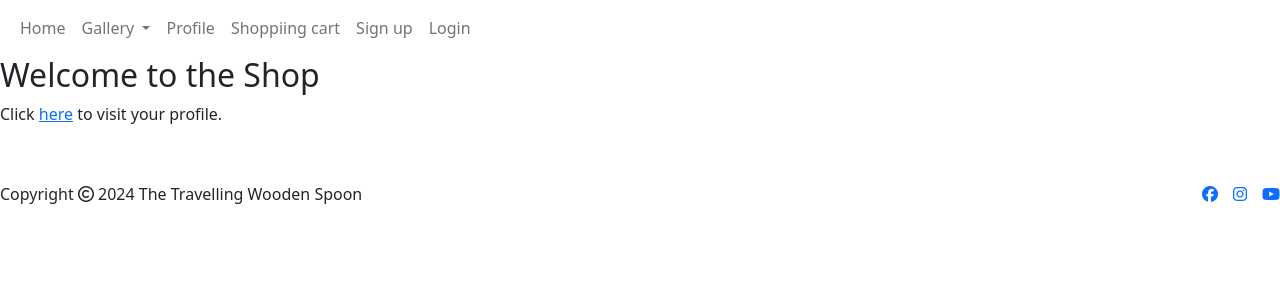
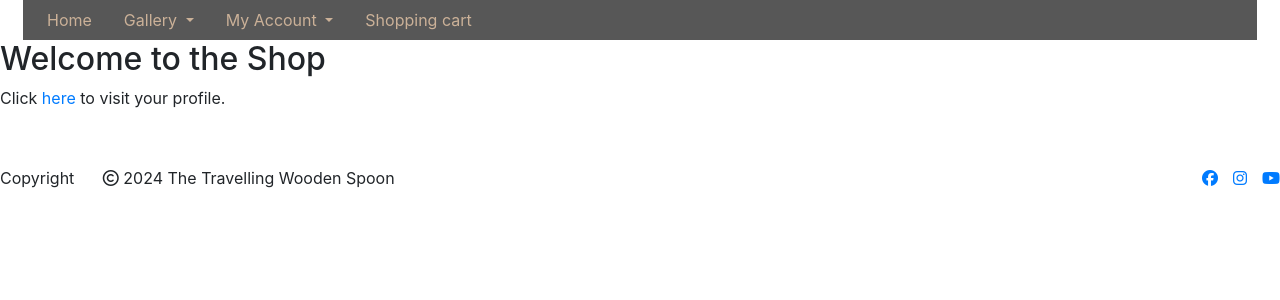
Before and after one commit to merzann/v2_creative_spark_images_photography_shop, a Django app: template shop/templates/shop/index.html in a window 1280 px wide. Shown: the top 300 px of the page. Run offline with Django 4.2, Linux system fonts and the light colour scheme; the template is opened without the code that fills it: most values are stand-ins (such as "Sample title", 1, 10 or a date in 2020); some libraries are stand-ins or nearby versions.

Commit message:
feat(app): wrap all links related to account and profile management into nav menu item 'My Account'

```diff
--- a/my_shop/settings.py
+++ b/my_shop/settings.py
@@ -97,7 +97,10 @@ ROOT_URLCONF = "my_shop.urls"
 TEMPLATES = [
     {
         'BACKEND': 'django.template.backends.django.DjangoTemplates',
-        'DIRS': [os.path.join(BASE_DIR, "templates")],
+        'DIRS': [
+            os.path.join(BASE_DIR, "templates"),
+            os.path.join(BASE_DIR, "templates", "allauth"),
+        ],
         'APP_DIRS': True,
         'OPTIONS': {
             'context_processors': [
--- /dev/null
+++ b/static/css/style.css
@@ -0,0 +1,51 @@
+/* Navbar */
+.navbar {
+    padding-bottom: 1rem;
+    display: flex;
+    justify-content: space-between;
+    align-items: center;
+    margin: auto;
+    padding: 0 0.5em;
+    position: relative;
+    z-index: 1000;
+}
+
+.navbar-collapse {
+    background-color: rgba(17, 16, 16, 0.7);
+    width: 100%;
+    padding: 0;
+    transition: all 0.3s ease-in-out;
+}
+
+.navbar-nav .nav-item {
+    margin-left: 1rem;
+}
+
+li.nav-item a {
+    color: rgb(203, 177, 152) !important;
+}
+
+li.nav-item a:hover{
+    color: rgb(85, 63, 70) !important;
+}
+
+.navbar-light .navbar-nav .nav-link.active {
+    color: #f8f9fa !important;
+}
+
+.navbar-toggler-icon {
+    filter: invert(1);
+}
+
+button.navbar-toggler {
+    border-color: #f8f9fa !important;
+}
+
+div.dropdown-menu {
+    background-color: rgba(17, 16, 16, 0.7) !important;
+    display: none;
+}
+
+div.dropdown-menu.show {
+    display: block !important;
+}
--- a/templates/base.html
+++ b/templates/base.html
@@ -32,12 +32,10 @@
     <link href="https://fonts.googleapis.com/css2?family=Montserrat:ital,wght@0,100..700;1,100..700&family=Poiret+One&display=swap" rel="stylesheet">
 
     <!-- Bootstrap CSS -->
-    <link href="https://cdn.jsdelivr.net/npm/bootstrap@5.0.1/dist/css/bootstrap.min.css" rel="stylesheet"
-        integrity="sha384-+0n0xVW2eSR5OomGNYDnhzAbDsOXxcvSN1TPprVMTNDbiYZCxYbOOl7+AMvyTG2x" crossorigin="anonymous">
-
+    <link rel="stylesheet" href="https://cdn.jsdelivr.net/npm/bootstrap@4.6.2/dist/css/bootstrap.min.css"
+        integrity="sha384-xOolHFLEh07PJGoPkLv1IbcEPTNtaed2xpHsD9ESMhqIYd0nLMwNLD69Npy4HI+N" crossorigin="anonymous">
     <!-- Custom stylesheet -->
     <link rel="stylesheet" href="{% static 'css/style.css' %}">
-
     {% endblock %}
 
     {% block extra_css %}
@@ -45,22 +43,19 @@
 
     {% block corejs %}
     <!-- Bootstrap JS -->
-    <script src="https://cdn.jsdelivr.net/npm/bootstrap@5.0.1/dist/js/bootstrap.bundle.min.js"
-        integrity="sha384-gtEjrD/SeCtmISkJkNUaaKMoLD0//ElJ19smozuHV6z3Iehds+3Ulb9Bn9Plx0x4" crossorigin="anonymous">
-    </script>
-    <script src="https://cdn.jsdelivr.net/npm/popper.js@1.16.0/dist/umd/popper.min.js"
-        integrity="sha384-Q6E9RHvbIyZFJoft+2mJbHaEWldlvI9IOYy5n3zV9zzTtmI3UksdQRVvoxMfooAo" crossorigin="anonymous">
-    </script>
-    <script src="https://stackpath.bootstrapcdn.com/bootstrap/4.4.1/js/bootstrap.min.js"
-        integrity="sha384-wfSDF2E50Y2D1uUdj0O3uMBJnjuUD4Ih7YwaYd1iqfktj0Uod8GCExl3Og8ifwB6" crossorigin="anonymous">
-    </script>
+    <script src="https://cdn.jsdelivr.net/npm/jquery@3.5.1/dist/jquery.slim.min.js"
+        integrity="sha384-DfXdz2htPH0lsSSs5nCTpuj/zy4C+OGpamoFVy38MVBnE+IbbVYUew+OrCXaRkfj" crossorigin="anonymous"></script>
+    <script src="https://cdn.jsdelivr.net/npm/popper.js@1.16.1/dist/umd/popper.min.js"
+        integrity="sha384-9/reFTGAW83EW2RDu2S0VKaIzap3H66lZH81PoYlFhbGU+6BZp6G7niu735Sk7lN" crossorigin="anonymous"></script>
+    <script src="https://cdn.jsdelivr.net/npm/bootstrap@4.6.2/dist/js/bootstrap.min.js"
+        integrity="sha384-+sLIOodYLS7CIrQpBjl+C7nPvqq+FbNUBDunl/OZv93DB7Ln/533i8e/mZXLi/P+" crossorigin="anonymous"></script>
 
     <!-- Custom JS -->
     <script src="{% static 'js/script.js' %}" defer></script>
-  {% endblock %}
+    {% endblock %}
 
-  {% block extra_js %}
-  {% endblock %}
+    {% block extra_js %}
+    {% endblock %}
 
     <!-- Favicon -->
     <link rel="apple-touch-icon" sizes="180x180" href="{% static 'favicon/apple-touch-icon.png' %}">
@@ -97,29 +92,23 @@
                                 {% endfor %}
                             </ul>
                         </li>
-                        <li class="nav-item">
-                            <a class="nav-link {% if request.path == user_profiles_url %}active{% endif %}"
-                                aria-current="page" href="{% url 'profile' %}">Profile</a>
+                        <li class="nav-item dropdown">
+                            <a class="nav-link dropdown-toggle" id="navbarDropdown" role="button" data-bs-toggle="dropdown"
+                                aria-expanded="false">
+                                My Account
+                            </a>
+                            <div class="dropdown-menu" aria-labelledby="navbarDropdown">
+                                <a class="dropdown-item" href="{% url 'profile' %}">My Profile</a>
+                                <a class="dropdown-item" href="">My Order History</a>
+                                <a class="dropdown-item" href="{% url 'account_logout' %}">Logout</a>
+                                <a class="dropdown-item" href="{% url 'account_login' %}">Login</a>
+                                <a href="{% url 'account_signup' %}"><span>No account yet? Create a new account</span>here</a>
+                            </div>
                         </li>
                         <li class="nav-item">
                             <a class="nav-link {% if request.path == weekly_tip_url %}active{% endif %}"
-                                aria-current="page" href="">Shoppiing cart</a>
+                                aria-current="page" href="">Shopping cart</a>
                         </li>
-                        {% if user.is_authenticated %}
-                        <li class="nav-item">
-                            <a class="nav-link {% if request.path == logout_url %}active{% endif %}" aria-current="page"
-                                href="{% url 'account_logout' %}">Logout</a>
-                        </li>
-                        {% else %}
-                        <li class="nav-item">
-                            <a class="nav-link {% if request.path == signup_url %}active{% endif %}" aria-current="page"
-                                href="{% url 'account_signup' %}">Sign up</a>
-                        </li>
-                        <li class="nav-item">
-                            <a class="nav-link {% if request.path == login_url %}active{% endif %}" aria-current="page"
-                                href="{% url 'account_login' %}">Login</a>
-                        </li>
-                        {% endif %}
                     </ul>
                 </div>
             </div>
```
Also changed, not shown: static/css/admin_custom.css (renamed from static/admin_custom.css), static/js/script.js (added), static/style.css (deleted).
